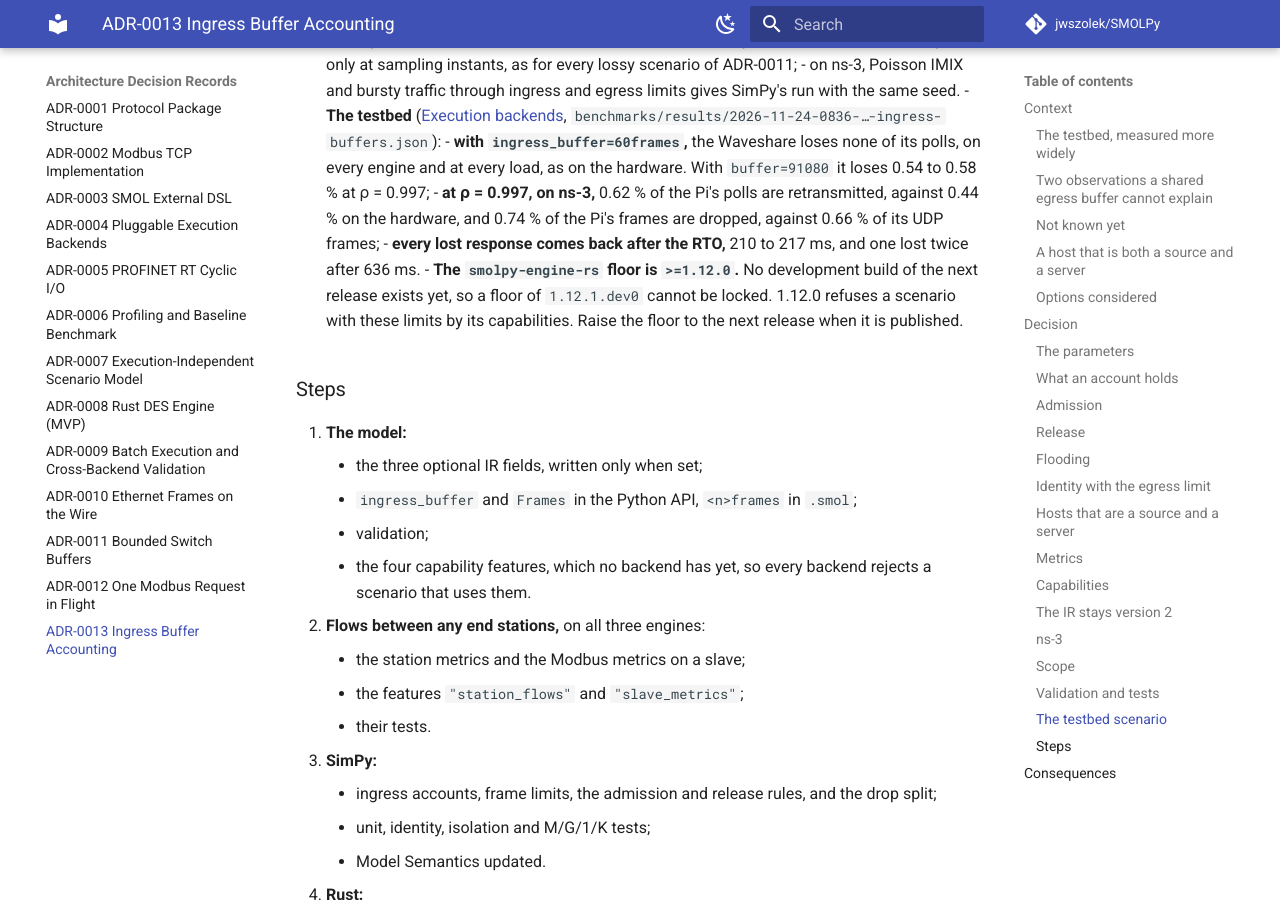
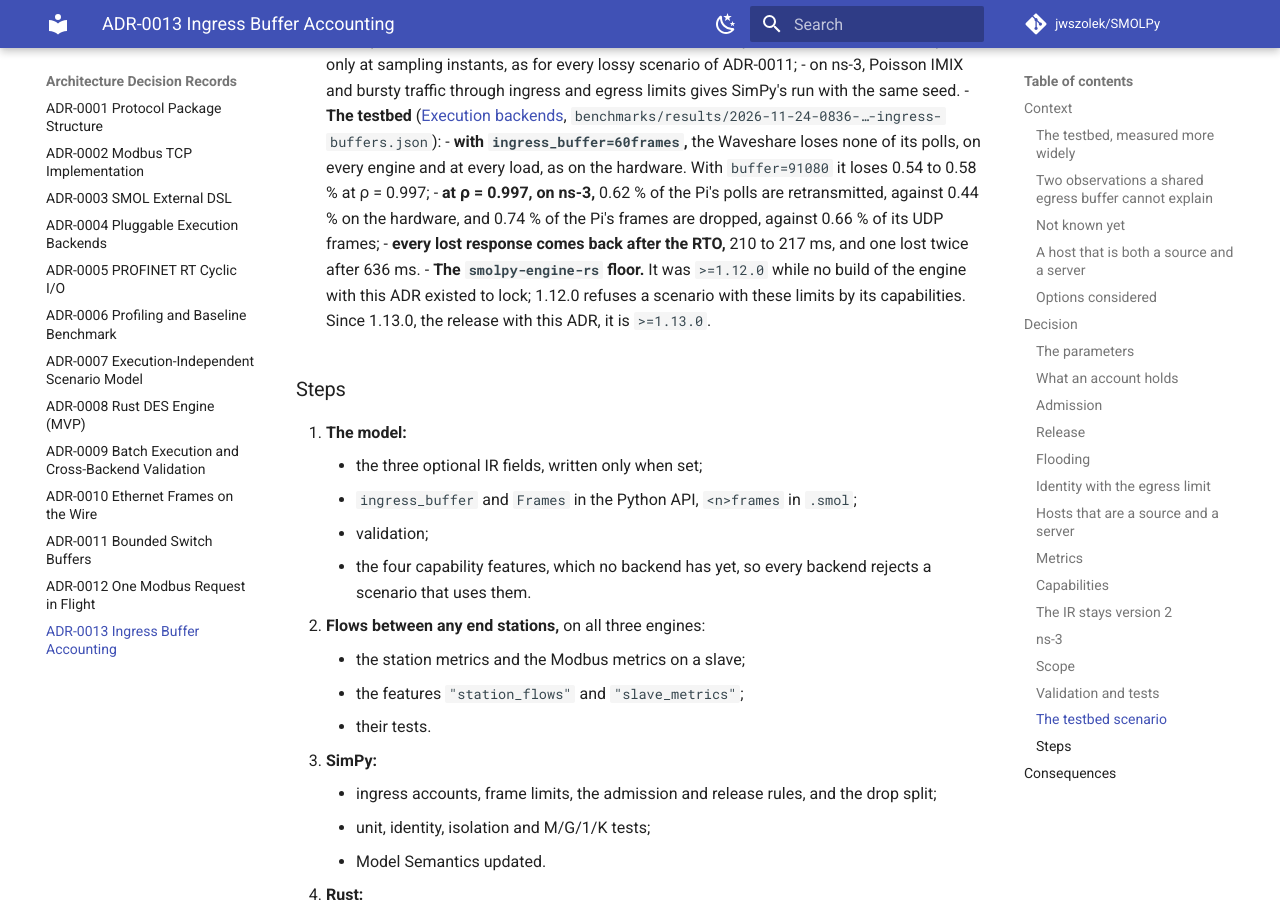
Before and after one commit to jwszolek/SMOLPy, an MkDocs documentation site: the page built from docs/adr/0013-ingress-buffer-accounting.md, in a window 1280 px wide and 900 px high, scrolled down 11264 px. Built offline with MkDocs 1.6.1 and Material for MkDocs 9.7.7, drawn with Linux system fonts in a browser that asks for light colours; comment, search, counter and statistics services are not loaded.

Commit message:
Require smolpy-engine-rs 1.13.0, the engine of ADR-0013

```diff
--- a/docs/adr/0013-ingress-buffer-accounting.md
+++ b/docs/adr/0013-ingress-buffer-accounting.md
@@ -322,7 +322,7 @@ The switch is SMOL's own (`SmolDevice`, `SmolSwitch`), not ns-3's queues:
     - **with `ingress_buffer=60frames`,** the Waveshare loses none of its polls, on every engine and at every load, as on the hardware. With `buffer=91080` it loses 0.54 to 0.58 % at ρ = 0.997;
     - **at ρ = 0.997, on ns-3,** 0.62 % of the Pi's polls are retransmitted, against 0.44 % on the hardware, and 0.74 % of the Pi's frames are dropped, against 0.66 % of its UDP frames;
     - **every lost response comes back after the RTO,** 210 to 217 ms, and one lost twice after 636 ms.
-- **The `smolpy-engine-rs` floor is `>=1.12.0`.** No development build of the next release exists yet, so a floor of `1.12.1.dev0` cannot be locked. 1.12.0 refuses a scenario with these limits by its capabilities. Raise the floor to the next release when it is published.
+- **The `smolpy-engine-rs` floor.** It was `>=1.12.0` while no build of the engine with this ADR existed to lock; 1.12.0 refuses a scenario with these limits by its capabilities. Since 1.13.0, the release with this ADR, it is `>=1.13.0`.
 
 ### Steps
 
```
Also changed, not shown: pyproject.toml (+4 -6 lines), 1 other file.
